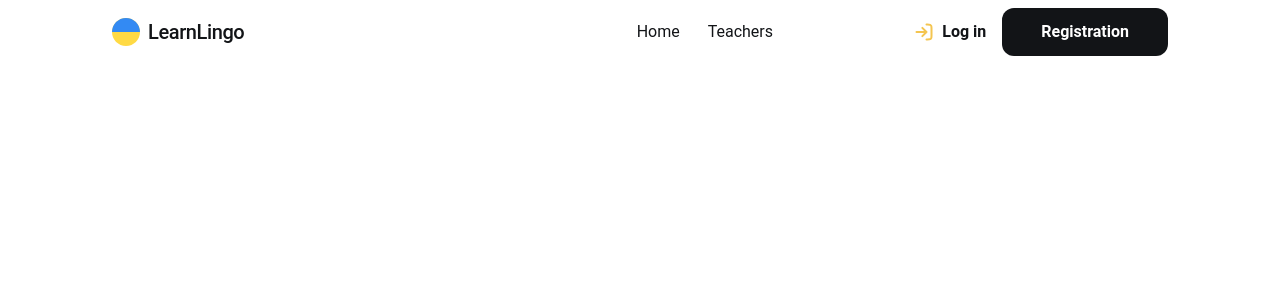
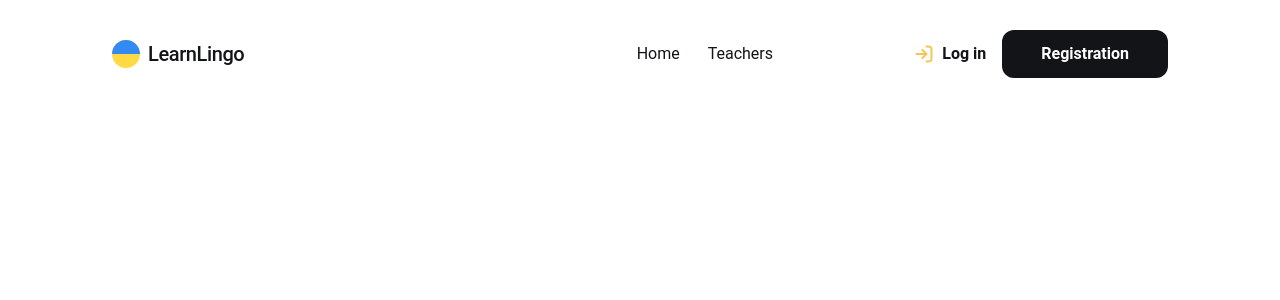
Before and after one commit to arstrongDV/learnLingo, a React (Vite) app: page / in a window 1280 px wide. Shown: the top 300 px of the page. Built offline with nearby package versions, Linux system fonts and the light colour scheme.

Commit message:
implemented header

```diff
--- a/src/components/Header/Header.module.css
+++ b/src/components/Header/Header.module.css
@@ -1,12 +1,16 @@
 .headerContainer {
-    display: flex;
-    justify-content: space-between;
-    align-items: center;
     width: 100%;
     max-width: 1184px;
     margin: 0 auto;
     box-sizing: border-box;
-    padding: 0 64px;
+    padding: 20px 64px;
+}
+
+.headerWrapper {
+    display: flex;
+    justify-content: space-between;
+    align-items: center;
+    padding: 10px 0;
 }
 
 .content{
@@ -24,7 +28,7 @@
 
     gap: 8px;
     align-items: center;
-    p {
+    a {
         font-weight: 500;
         font-size: 20px;
         line-height: 120%;
--- a/src/components/Header/Header.tsx
+++ b/src/components/Header/Header.tsx
@@ -5,12 +5,13 @@ import sprite from '../../assets/icons.svg?no-inline'
 const Header = () => {
   return (
     <header className={style.headerContainer}>
+      <div className={style.headerWrapper}>
         <span className={style.content}>
           <span className={style.logo}>
             <svg width={28} height={28}>
               <use href={`${sprite}#icon-ukraine`}></use>
             </svg>
-          <p>LearnLingo</p>
+            <a href='/'>LearnLingo</a>
           </span>
 
           <ul className={style.linksList}>
@@ -28,6 +29,7 @@ const Header = () => {
           </span>
           <span className={style.register}><a href='/register'>Registration</a></span>
         </span>
+      </div>
     </header>
   )
 }
```
Lines whose indentation alone changed are shown as unchanged.
